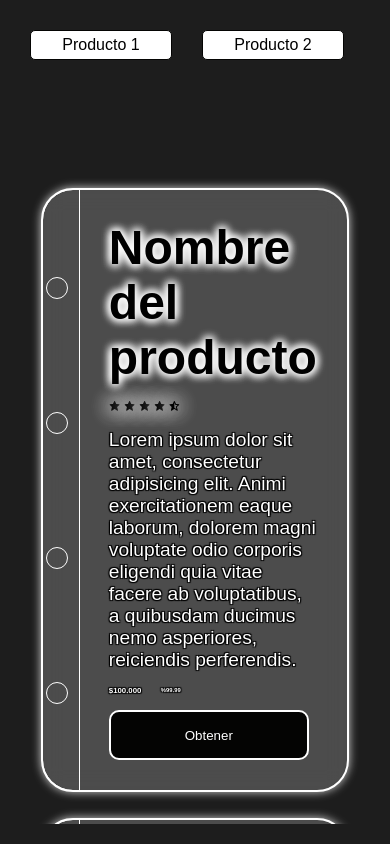
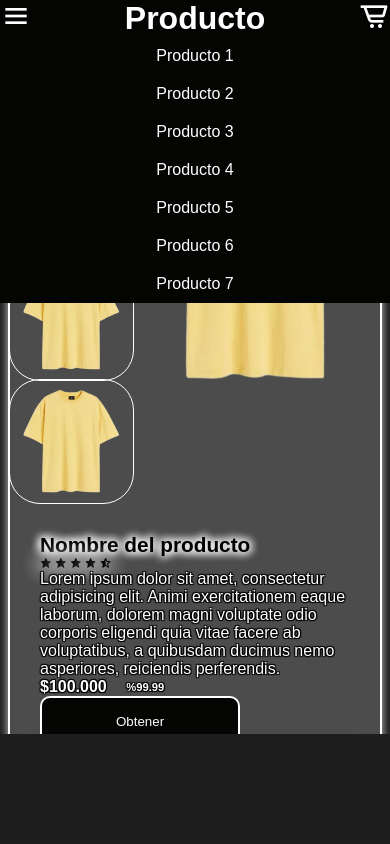
Before and after one commit to SneatX/examenHtml5Css3, a plain HTML site: page index.html in a window 390 px wide. Drawn offline with nearby package versions, Linux system fonts and the light colour scheme; a web font is replaced by a local one.

Commit message:
feat: :construction: Version movile del index

```diff
--- a/css/style.css
+++ b/css/style.css
@@ -261,3 +261,85 @@ nav li p:hover{
     background-color: var(--color-one);
     color: var(--color-three);
 }
+
+.navBarCelular{
+    position: fixed;
+    z-index: 10;
+    top: 0;
+    width: 100%;
+    background-color: var(--color-one);
+    color: var(--color-three);
+}
+.nav__title{
+    display: flex;
+    justify-content: space-between;
+}
+
+.nav__title i{
+    font-size: 2em;
+}
+
+.navBarCelular ul{
+    display: block;
+    list-style: none;
+    display: flex;
+    flex-direction: column;
+}
+.navBarCelular ul li{
+    text-align: center;
+    padding: 10px;
+}
+.navBarCelular ul li:hover{
+    background: var(--color-two);
+}
+
+
+
+@media (max-width: 800px) {
+    nav{
+        display: none;
+    }
+
+    .navBarCelular{
+        display: block;
+    }
+
+    .main__item{
+        grid-template-columns:1fr;
+    }
+    .main{
+        grid-template-rows: 1fr;
+        padding: 10px;
+    }
+    .item__contenedorImagenes{
+        outline: 0;
+    }
+    .item__contenedorImagenes > *{
+        padding:0;
+    }
+    .contenedorImagenes__box1{
+        height: auto;
+    }
+    .contenedorImagenes__box2{
+        height: auto;
+    }
+    .item__informacion h2{
+        font-size: 1.3em;
+        text-shadow: 0;
+    }
+    .item__informacion p{
+        font-size: 1em;
+        color: var(--color-three);
+        text-shadow:
+        -1px -1px 1px #000000,
+        1px -1px 1px #000000,
+        -1px 1px 1px #000000,
+        1px 1px 1px #000000;
+    }
+    .informacion__precios h3{
+        font-size: 1em;
+    }
+    .informacion__precios h4{
+        font-size: .7em;
+    }
+}
--- a/index.html
+++ b/index.html
@@ -72,6 +72,23 @@
             </li>
         </ul>
     </nav>
+
+    <div class="navBarCelular" id="menuDesplegable">
+        <div class="nav__title">
+            <i class='bx bx-menu' id="btnDesplegarMenu"></i>
+            <h1>Producto</h1>
+            <i class='bx bx-cart-alt' ></i>
+        </div>
+        <ul id="listaDesplegable" class="oculto">
+            <li>Producto 1</li>
+            <li>Producto 2</li>
+            <li>Producto 3</li>
+            <li>Producto 4</li>
+            <li>Producto 5</li>
+            <li>Producto 6</li>
+            <li>Producto 7</li>
+        </ul>
+    </div>
 
     <main class="main">
         <article class="main__item">
--- a/js/main.js
+++ b/js/main.js
@@ -10,3 +10,15 @@ document.getElementById("cerrarObtener").addEventListener("click" , e =>{
     document.getElementById("cardObtener").classList.add("oculto")
     document.getElementById("cardObtener").classList.remove("displayFlex")
 })
+
+
+document.getElementById("btnDesplegarMenu").addEventListener("click" , e =>{
+    let lista = document.getElementById("listaDesplegable")
+
+    if(lista.classList.contains("oculto")){
+        lista.classList.remove("oculto")
+        console.log("h")
+    }else{
+        lista.classList.add("oculto")
+    }
+})
```
